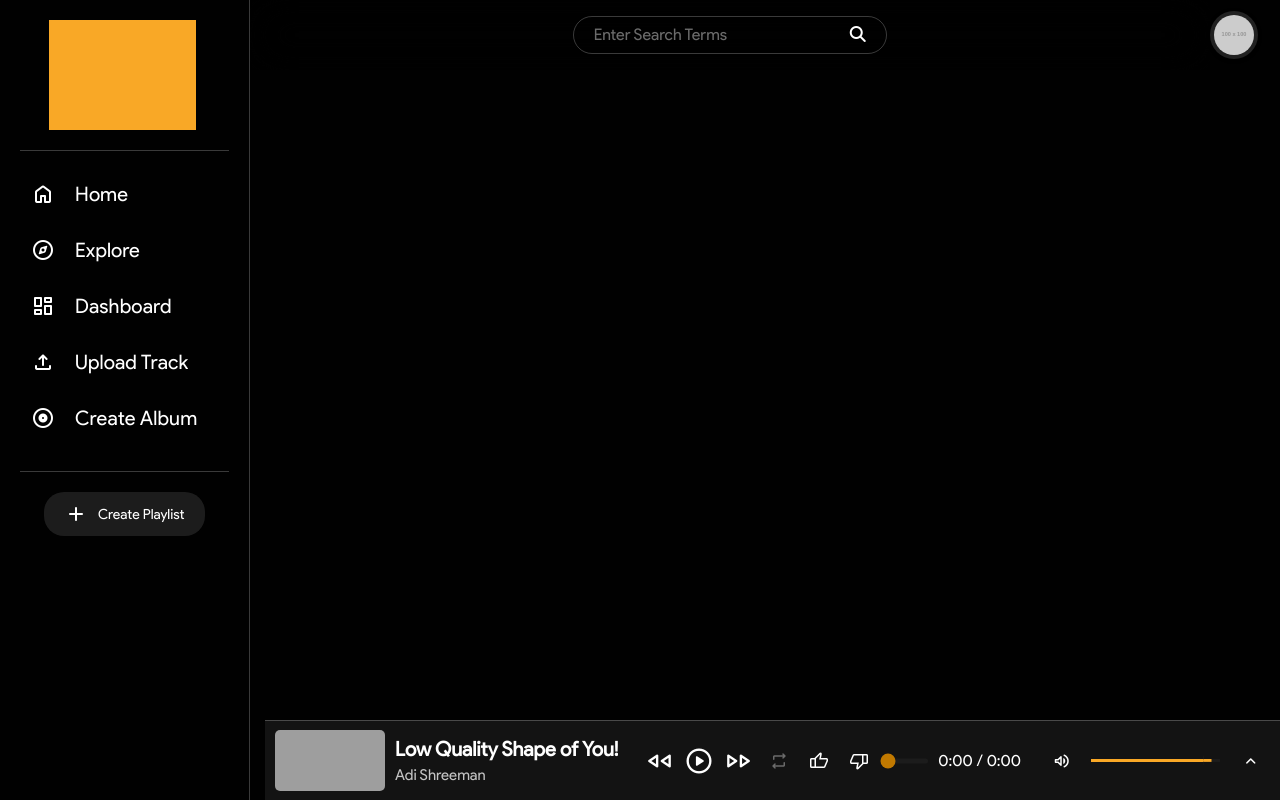
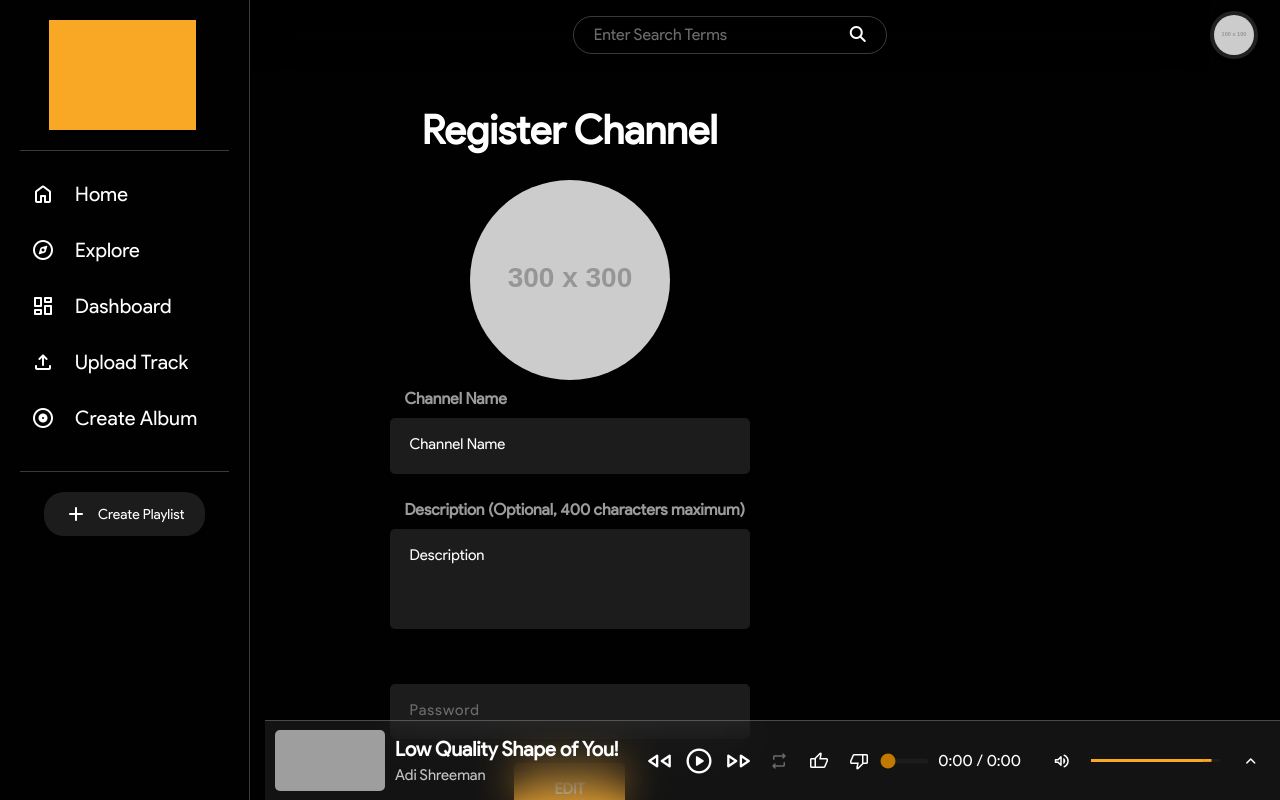
Before and after one commit to kabironline/Audify-App, a Vue app: page /register_channel in a window 1280 px wide. Built offline with nearby package versions, Linux system fonts and the light colour scheme; grey boxes are pictures that could not be loaded.

Commit message:
Added Register Channel Page

```diff
--- a/src/components/Navbar.vue
+++ b/src/components/Navbar.vue
@@ -51,7 +51,7 @@ export default {
       { title: 'Channel Dashboard', link: '/channel/dashboard' },
       { title: 'Admin Dashboard', link: '/admin/dashboard' },
       { title: 'Edit Profile', link: '/edit_profile' },
-      { title: 'Register as Creator', link: '/register_creator' },
+      { title: 'Register as Creator', link: '/register_channel' },
       { title: 'Edit Channel', link: '/channel/edit_profile' },
       { title: 'Logout', link: '#logout-modal' }
     ]
--- a/src/router/index.js
+++ b/src/router/index.js
@@ -12,6 +12,11 @@ const router = createRouter({
       path: '/register',
       name: 'register',
       component: () => import('../views/membership/RegisterView.vue')
+    },
+    {
+      path: '/register_channel',
+      name: 'register-channel',
+      component: () => import('../views/membership/RegisterChannelView.vue')
     },
     {
       path: '/',
--- /dev/null
+++ b/src/views/membership/RegisterChannelView.vue
@@ -0,0 +1,189 @@
+<template>
+  <section class="section section-edit-profile">
+    <div class="form__container">
+      <h2 class="heading-2 form__heading">Register Channel</h2>
+      <form
+        class="form__box"
+        action="/register_creator"
+        method="post"
+        enctype="multipart/form-data"
+      >
+        <div class="avatar-container avatar-container--editable">
+          <input
+            type="file"
+            style="display: none"
+            name="avatar"
+            id="avatar"
+            accept="image/png"
+            @change="displaySelectedImage"
+          />
+          <label for="avatar" class="avatar-label">
+            <img
+              src="https://via.placeholder.com/300"
+              alt="avatar"
+              class="avatar-img"
+              id="currentAvatar"
+            />
+            <span class="avatar-edit"><i class="fas fa-pen"></i> Edit Avatar</span>
+          </label>
+        </div>
+        <div class="form__group">
+          <input
+            type="text"
+            minlength="2"
+            maxlength="20"
+            :value="current_user.nickname"
+            name="name"
+            id="name"
+            placeholder="Channel Name"
+            class="form__input"
+          />
+          <label for="name" class="form__label">Channel Name</label>
+        </div>
+        <br />
+        <div class="form__group">
+          <textarea
+            name="description"
+            maxlength="400"
+            :value="current_user.bio"
+            id="description"
+            cols="30"
+            rows="10"
+            class="form__input form__input--textarea"
+            placeholder="Description (Optional)"
+          />
+          <label for="description" class="form__label"
+            >Description (Optional, 400 characters maximum)
+          </label>
+        </div>
+        <br />
+        <div class="form__group">
+          <input
+            type="password"
+            minlength="8"
+            name="password"
+            id="password"
+            placeholder="Password"
+            class="form__input form__input--password"
+            required
+          />
+          <label for="password" class="form__label">Password</label>
+        </div>
+        <br />
+        <input type="submit" value="Edit" class="form__button" />
+        <br />
+        <p class="form__error">{{ error }}</p>
+      </form>
+    </div>
+  </section>
+</template>
+
+<script>
+export default {
+  name: 'RegisterChannelView',
+  data: () => ({
+    channel: {
+      name: '',
+      description: '',
+      genre: '',
+      image: ''
+    },
+    current_user: {
+      nickname: 'Channel Name',
+      bio: 'Description'
+    },
+    error: ''
+  }),
+  methods: {
+    submit() {
+      console.log('Submitting form')
+    },
+    displaySelectedImage(event) {
+      const file = event.target.files[0] // Get the selected file
+      if (file && file.type === 'image/png') {
+        const reader = new FileReader() // Create a FileReader object
+        reader.onload = function () {
+          const newAvatar = document.getElementById('currentAvatar')
+          newAvatar.src = reader.result // Display the selected image
+        }
+        reader.readAsDataURL(file) // Read the file as a data URL
+      } else {
+        alert('Please select a PNG image file.')
+      }
+    }
+  }
+}
+</script>
+
+<style>
+.section-edit-profile {
+  display: grid;
+  grid-template-columns: 50rem 1fr;
+  gap: 2rem;
+}
+
+.avatar-section {
+  background-color: var(--color-background);
+  display: flex;
+  flex-direction: column;
+  justify-content: center;
+  gap: 2rem;
+  padding: 4rem;
+  border-radius: 1rem;
+  border: 1px solid var(--color-border-light);
+  box-shadow: 0 0 100px -29px var(--color-border-light);
+  height: 75%;
+}
+
+.avatar-container {
+  position: relative;
+  width: fit-content;
+  align-self: center;
+  transition: all 0.2s ease-in-out;
+  cursor: pointer;
+}
+
+.avatar-container--editable {
+  /* display: flex;
+  justify-content: center;
+  align-items: center; */
+  width: 100%;
+  &:hover {
+    cursor: pointer;
+
+    .avatar-img {
+      filter: blur(5px) brightness(0.5);
+    }
+
+    .avatar-edit {
+      display: block;
+      transform: translate(-50%, -50%) scale(1);
+    }
+  }
+}
+
+.avatar-img {
+  border-radius: 50%;
+  height: 20rem;
+  width: 20rem;
+  object-fit: cover;
+  transition: all 0.1s ease-in-out;
+}
+
+.avatar-edit {
+  display: none;
+  position: absolute;
+  top: 50%;
+  left: 50%;
+  transform: translate(-50%, -50%) scale(0.8);
+  transition: all 0.2s ease-in-out;
+}
+
+.form__container {
+  padding: 0;
+}
+
+.page-content {
+  padding-bottom: 0;
+}
+</style>
```
